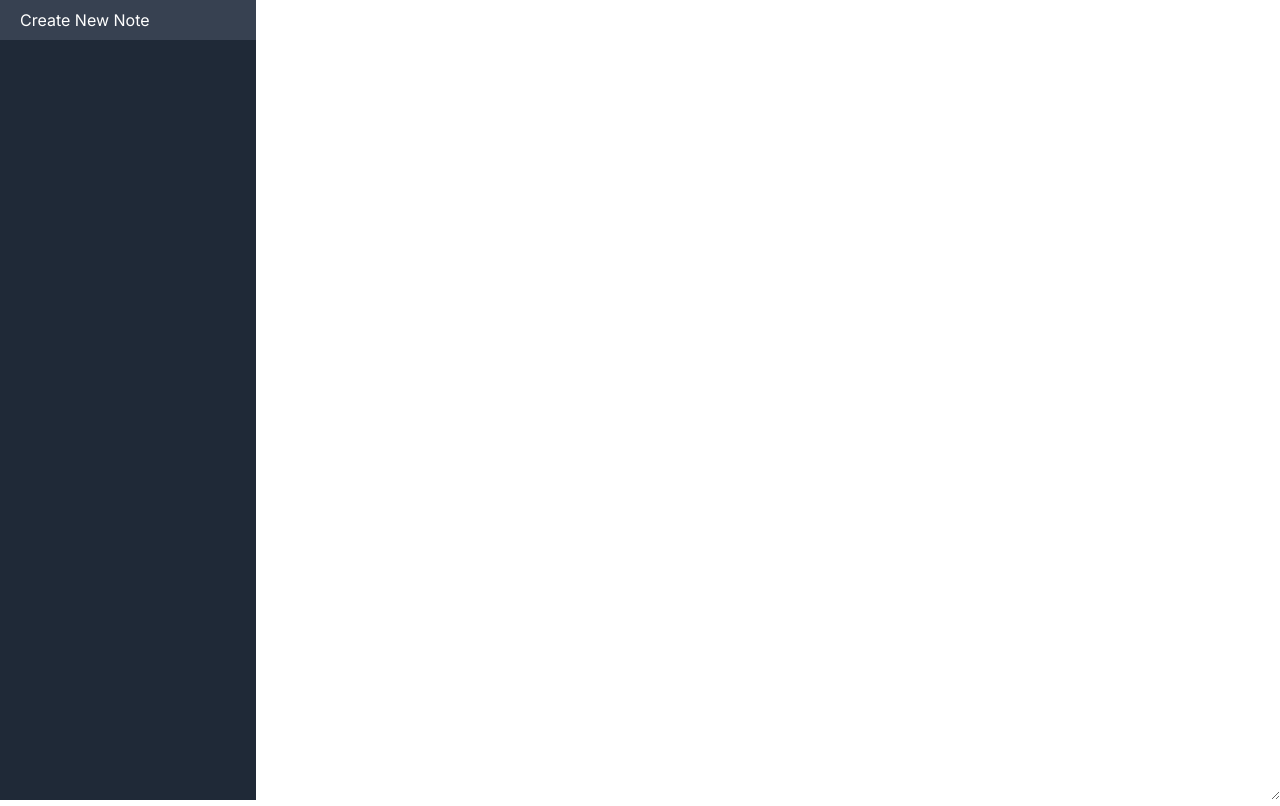
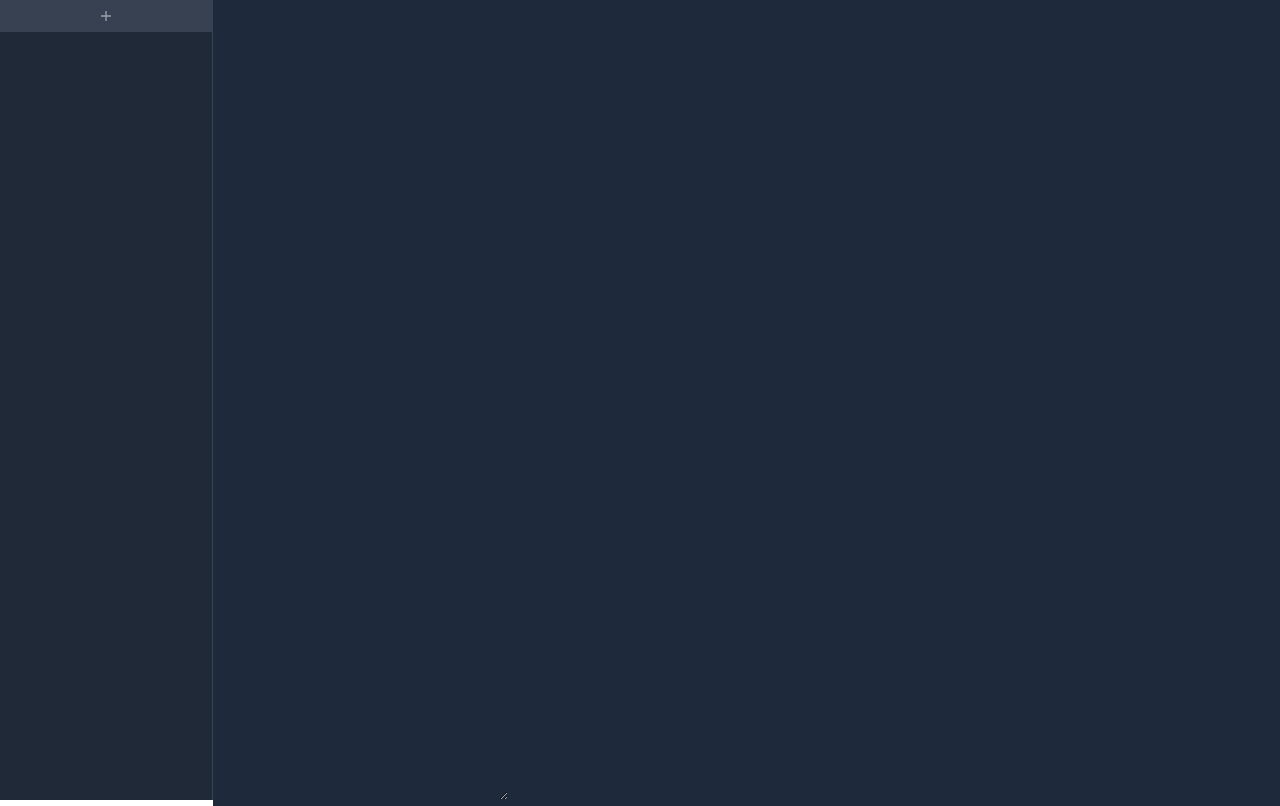
Before and after one commit to KrzysztofStaron/md-online-notes, a Next.js app: page / in a window 1280 px wide. Built offline with nearby package versions, Linux system fonts and the light colour scheme.

Commit message:
sort by modification date

```diff
--- /dev/null
+++ b/app/components/NoteButton.tsx
@@ -0,0 +1,114 @@
+import React, { act, useEffect, useState } from "react";
+import { FaRegTrashCan } from "react-icons/fa6";
+
+export interface Note {
+  id: number; // Assuming the ID is a string, adjust the type as necessary
+  title: string;
+  content: string;
+  modifiedAt: Date; // Add modifiedAt property to track the modification date
+}
+
+const isTitleValid = (title: string) => {
+  return title.trim() !== "";
+};
+
+interface NoteButtonProps {
+  note: Note;
+  openNote: (noteId: number) => void;
+  removeNote: (noteId: number) => void;
+  active: boolean;
+  titleChanged: (title: string, id: number) => void;
+  setActiveNoteId: (id: number) => void;
+}
+
+const NoteButton: React.FC<NoteButtonProps> = ({
+  note,
+  openNote,
+  removeNote,
+  active,
+  titleChanged,
+  setActiveNoteId,
+}) => {
+  const [named, setNamed] = useState<boolean>(false);
+  const [title, setTitle] = useState<string>(note.title);
+  const [hovered, setHovered] = useState<boolean>(false);
+
+  useEffect(() => {
+    titleChanged(title, note.id);
+  }, [title]);
+
+  const handleInputChange = (event: React.ChangeEvent<HTMLInputElement>) => {
+    setTitle(event.target.value);
+  };
+
+  const handleInputKeyPress = (
+    event: React.KeyboardEvent<HTMLInputElement>
+  ) => {
+    if (event.key === "Enter") {
+      handleInputBlur();
+      setActiveNoteId(note.id);
+      setNamed(true);
+    }
+  };
+
+  const handleInputBlur = () => {
+    if (isTitleValid(title)) {
+      setNamed(true);
+      setHovered(false);
+    } else {
+      removeNote(note.id);
+    }
+  };
+
+  const handleButtonClick = () => {
+    if (named) {
+      openNote(note.id);
+    }
+  };
+
+  if (!named) {
+    return (
+      <div>
+        <input
+          type="text"
+          className="bg-transparent w-full text-left px-5 py-2 focus:bg-gray-700 focus:outline-none"
+          autoFocus // Add autoFocus attribute to focus the input field at creation
+          value={title}
+          onChange={handleInputChange}
+          onKeyPress={handleInputKeyPress}
+          onBlur={handleInputBlur} // Add onBlur event handler to handle focus loss
+        />
+      </div>
+    );
+  }
+
+  let bgColor = "bg-gray-800";
+  if (active) {
+    bgColor = "bg-gray-700";
+  }
+  return (
+    <button
+      onClick={handleButtonClick}
+      onContextMenu={(e) => {
+        e.preventDefault(); // Prevent the context menu from opening
+        setNamed(false);
+      }}
+      className={`block w-full text-left px-5 py-2 hover:bg-gray-700 ${bgColor}`}
+      onMouseEnter={() => setHovered(true)}
+      onMouseLeave={() => setHovered(false)}
+      style={{ position: "relative" }} // Add position: relative to the button style
+    >
+      {title}
+      {named && (
+        <span
+          className="ml-2 absolute right-3 top-1/2 transform -translate-y-1/2"
+          onClick={() => removeNote(note.id)}
+        >
+          {hovered ? <FaRegTrashCan /> : null}
+        </span>
+      )}
+    </button>
+  );
+};
+
+export default NoteButton;
--- a/app/page.tsx
+++ b/app/page.tsx
@@ -1,14 +1,9 @@
 "use client";
 
-import React, { act, useState } from "react";
-import { FaRegTrashCan } from "react-icons/fa6";
-
-// Define the Note type
-interface Note {
-  id: number; // Assuming the ID is a string, adjust the type as necessary
-  title: string;
-  content: string;
-}
+import React, { useState } from "react";
+import { IoMdAdd } from "react-icons/io";
+import NoteButton from "./components/NoteButton";
+import { Note } from "./components/NoteButton";
 
 export default function Home() {
   const [notes, setNotes] = useState<Note[]>([]);
@@ -22,7 +17,9 @@ export default function Home() {
     const content = event.target.value;
     setNotes((prevNotes) =>
       prevNotes.map((note) =>
-        note.id === activeNoteId ? { ...note, content } : note
+        note.id === activeNoteId
+          ? { ...note, content, modifiedAt: new Date() }
+          : note
       )
     );
   };
@@ -30,7 +27,12 @@ export default function Home() {
   const createNewNote = () => {
     setNotes((prevNotes) => [
       ...prevNotes,
-      { id: Number(prevNotes.at(-1)?.id ?? 0) + 1, title: "", content: "" },
+      {
+        id: Number(prevNotes.at(-1)?.id ?? 0) + 1,
+        title: "",
+        content: "",
+        modifiedAt: new Date(),
+      },
     ]);
   };
 
@@ -38,129 +40,62 @@ export default function Home() {
     setNotes((prevNotes) => prevNotes.filter((note) => note.id !== noteId));
   };
 
-  return (
-    <div className="flex">
-      <div className="w-64 h-screen bg-gray-800 text-white">
-        <button
-          onClick={createNewNote}
-          className="block w-full text-left px-5 py-2 hover:bg-gray-700"
-        >
-          Create New Note
-        </button>
-        {notes.map((note) => (
+  const getNotes = () => {
+    const sortedNotes = [...notes].sort(
+      (a, b) => b.modifiedAt.getTime() - a.modifiedAt.getTime()
+    );
+    return sortedNotes.map((note) => (
       <React.Fragment key={note.id}>
         <NoteButton
           note={note}
           openNote={openNote}
           removeNote={removeNote}
           active={activeNoteId === note.id}
+          titleChanged={(title: string, noteId: number) =>
+            setNotes((prevNotes) =>
+              prevNotes.map((note) =>
+                note.id === noteId
+                  ? { ...note, title, modifiedAt: new Date() }
+                  : note
+              )
+            )
+          }
+          setActiveNoteId={setActiveNoteId}
         />
       </React.Fragment>
-        ))}
+    ));
+  };
+
+  return (
+    <div className="flex">
+      <div className="w-64 h-screen bg-gray-800 text-white border-r border-gray-700 overflow-scroll">
+        {getNotes()}
+        <button
+          onClick={createNewNote}
+          className="block w-full text-left px-5 py-2 hover:bg-gray-700"
+        >
+          <span className="flex items-center justify-center opacity-50">
+            <IoMdAdd className="" />
+          </span>
+        </button>
       </div>
+      <div className="w-full bg-slate-800 text-white">
+        <h1 className="text-2xl text-center">
+          {(activeNoteId !== null &&
+            notes.find((note) => note.id === activeNoteId)?.title) ||
+            ""}
+        </h1>
         <textarea
-        className="flex-1 p-10"
+          className="flex-1 p-10  h-screen focus:outline-none bg-transparent"
           value={
             (activeNoteId !== null &&
               notes.find((note) => note.id === activeNoteId)?.content) ||
             ""
           }
           onChange={setNoteContent}
+          spellCheck="false" // Add spellCheck="false" to disable spelling checking
         ></textarea>
+      </div>
     </div>
   );
 }
-
-const isTitleValid = (title: string) => {
-  return title.trim() !== "";
-};
-
-interface NoteButtonProps {
-  note: Note;
-  openNote: (noteId: number) => void;
-  removeNote: (noteId: number) => void;
-  active: boolean;
-}
-
-const NoteButton: React.FC<NoteButtonProps> = ({
-  note,
-  openNote,
-  removeNote,
-  active,
-}) => {
-  const [named, setNamed] = useState<boolean>(false);
-  const [title, setTitle] = useState<string>(note.title);
-  const [hovered, setHovered] = useState<boolean>(false);
-
-  const handleInputChange = (event: React.ChangeEvent<HTMLInputElement>) => {
-    setTitle(event.target.value);
-  };
-
-  const handleInputKeyPress = (
-    event: React.KeyboardEvent<HTMLInputElement>
-  ) => {
-    if (event.key === "Enter") {
-      handleInputBlur();
-      setNamed(true);
-    }
-  };
-
-  const handleInputBlur = () => {
-    if (isTitleValid(title)) {
-      setNamed(true);
-      setHovered(false);
-    } else {
-      removeNote(note.id);
-    }
-  };
-
-  const handleButtonClick = () => {
-    if (named) {
-      openNote(note.id);
-    }
-  };
-
-  if (!named) {
-    return (
-      <div>
-        <input
-          type="text"
-          className="bg-transparent w-full text-left px-5 py-2 focus:bg-gray-700"
-          autoFocus // Add autoFocus attribute to focus the input field at creation
-          value={title}
-          onChange={handleInputChange}
-          onKeyPress={handleInputKeyPress}
-          onBlur={handleInputBlur} // Add onBlur event handler to handle focus loss
-        />
-      </div>
-    );
-  }
-
-  let bgColor = "bg-gray-800";
-  if (active) {
-    bgColor = "bg-gray-700";
-  }
-  return (
-    <button
-      onClick={handleButtonClick}
-      onContextMenu={(e) => {
-        e.preventDefault(); // Prevent the context menu from opening
-        setNamed(false);
-      }}
-      className={`block w-full text-left px-5 py-2 hover:bg-gray-700 ${bgColor}`}
-      onMouseEnter={() => setHovered(true)}
-      onMouseLeave={() => setHovered(false)}
-      style={{ position: "relative" }} // Add position: relative to the button style
-    >
-      {title}
-      {named && (
-        <span
-          className="ml-2 absolute right-3 top-1/2 transform -translate-y-1/2"
-          onClick={() => removeNote(note.id)}
-        >
-          {hovered ? <FaRegTrashCan /> : null}
-        </span>
-      )}
-    </button>
-  );
-};
```
Lines whose indentation alone changed are shown as unchanged.
